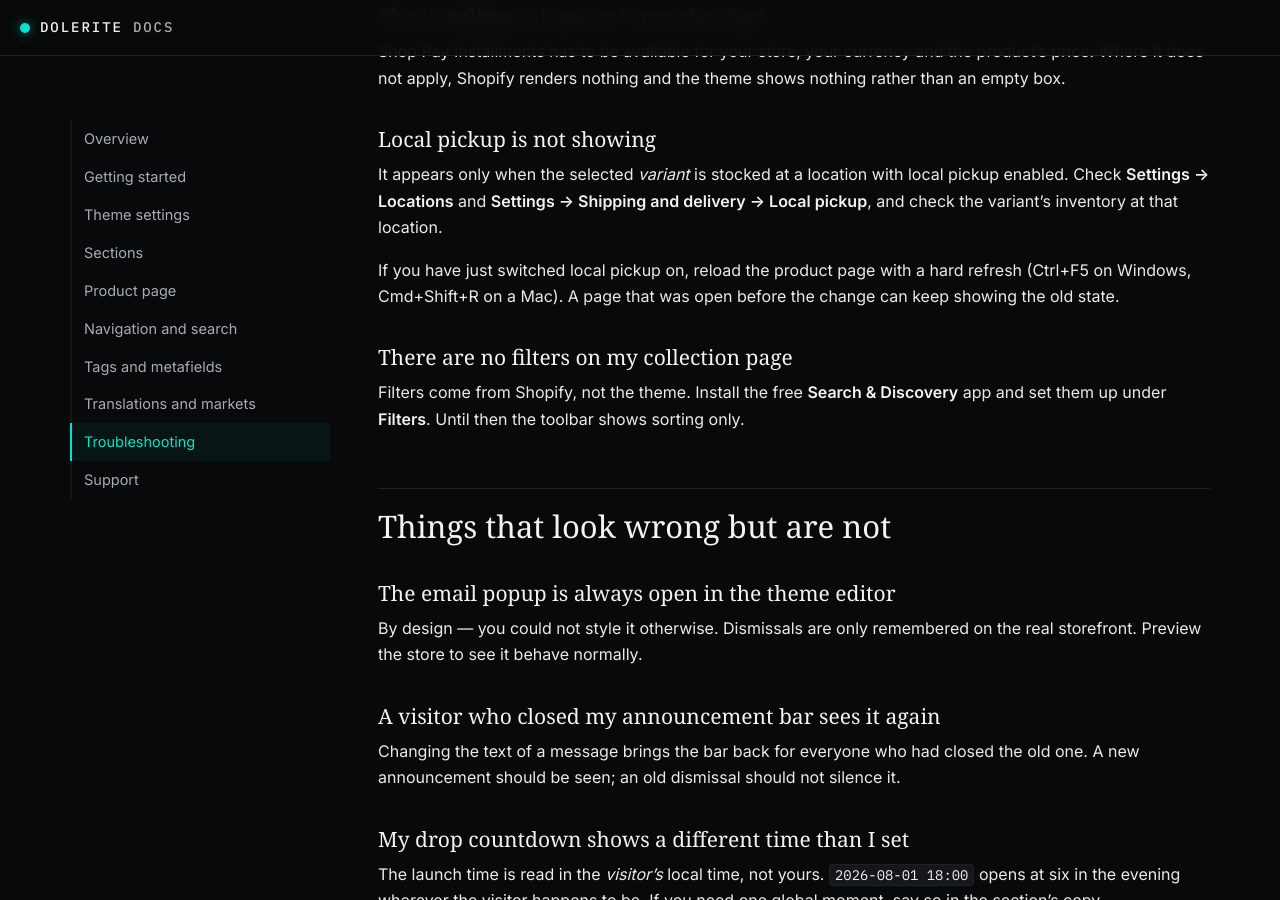
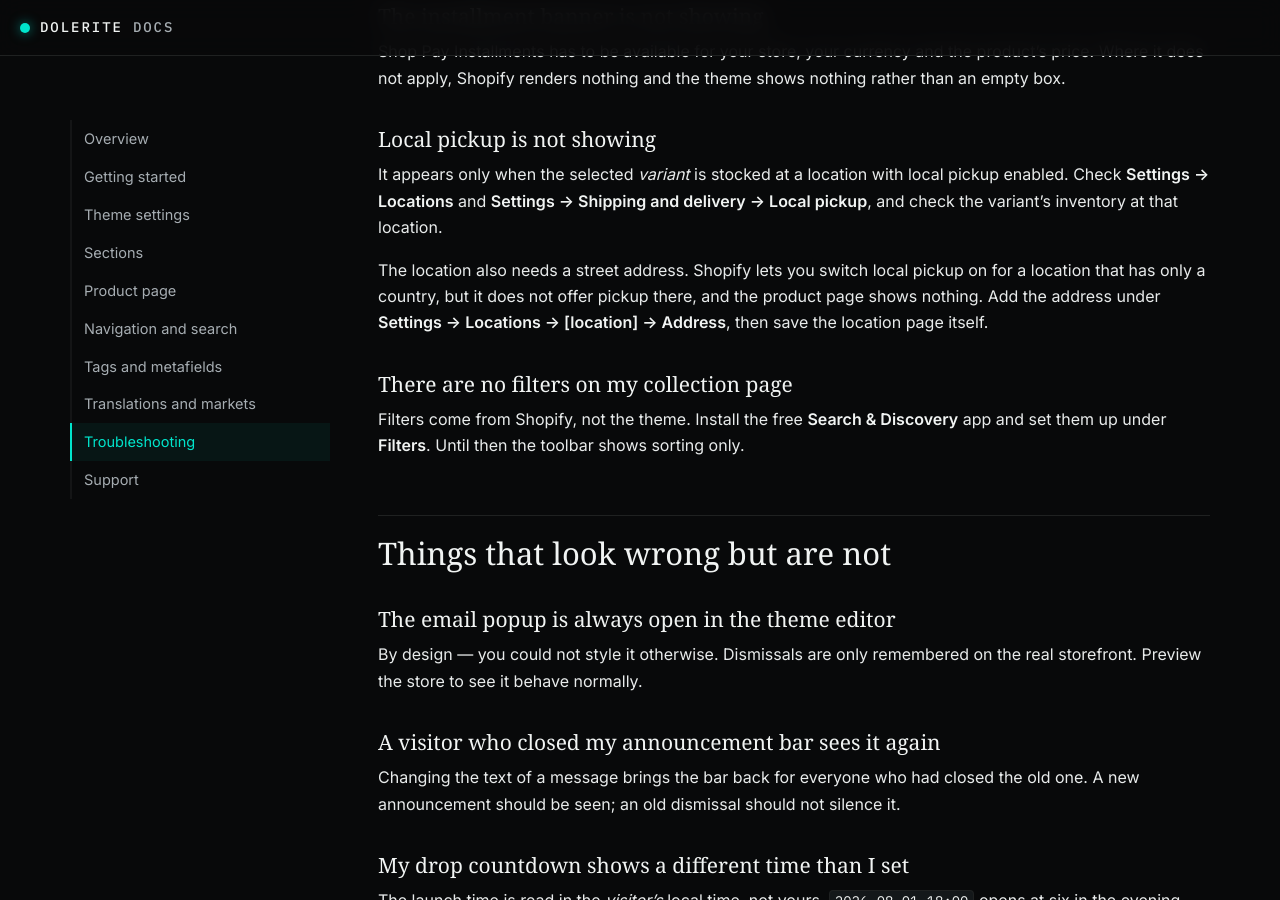
Before and after one commit to blackoarstudio/dolerite-docs, a Jekyll site: the page built from troubleshooting.md, in a window 1280 px wide and 900 px high, scrolled down 1615 px. Built offline with Jekyll 4.4.1, drawn with Linux system fonts in a browser that asks for light colours; some web fonts are replaced.

Commit message:
Local pickup needs a street address on the location
Co-Authored-By: Claude Opus 5 <noreply@anthropic.com>

```diff
--- a/troubleshooting.md
+++ b/troubleshooting.md
@@ -75,9 +75,10 @@ It appears only when the selected *variant* is stocked at a location with local
 enabled. Check **Settings → Locations** and **Settings → Shipping and delivery → Local
 pickup**, and check the variant's inventory at that location.
 
-If you have just switched local pickup on, reload the product page with a hard refresh
-(Ctrl+F5 on Windows, Cmd+Shift+R on a Mac). A page that was open before the change can
-keep showing the old state.
+The location also needs a street address. Shopify lets you switch local pickup on for a
+location that has only a country, but it does not offer pickup there, and the product
+page shows nothing. Add the address under **Settings → Locations → [location] →
+Address**, then save the location page itself.
 
 ### There are no filters on my collection page
 
```
Also changed, not shown: product-page.md (+4 -2 lines).
